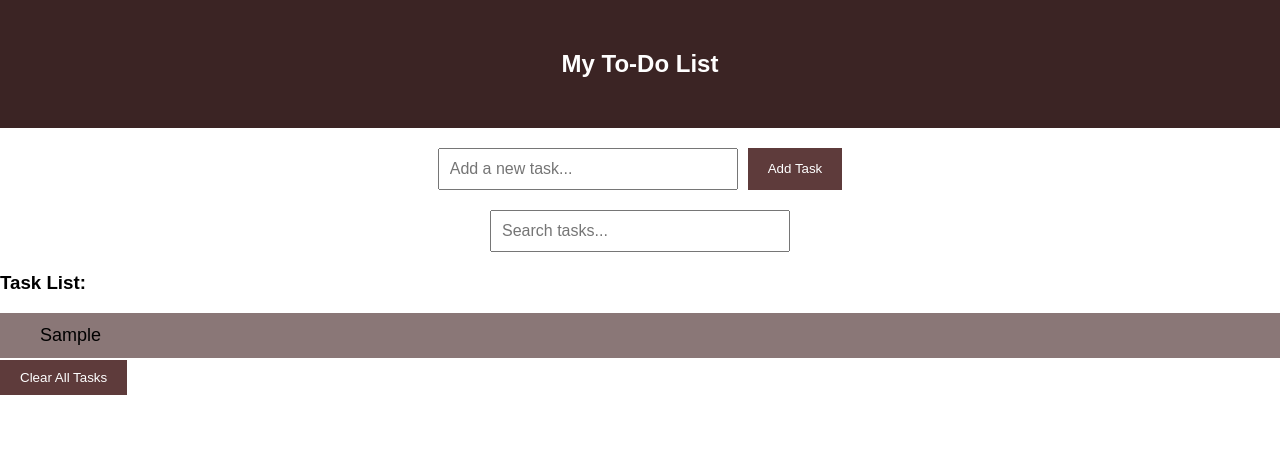
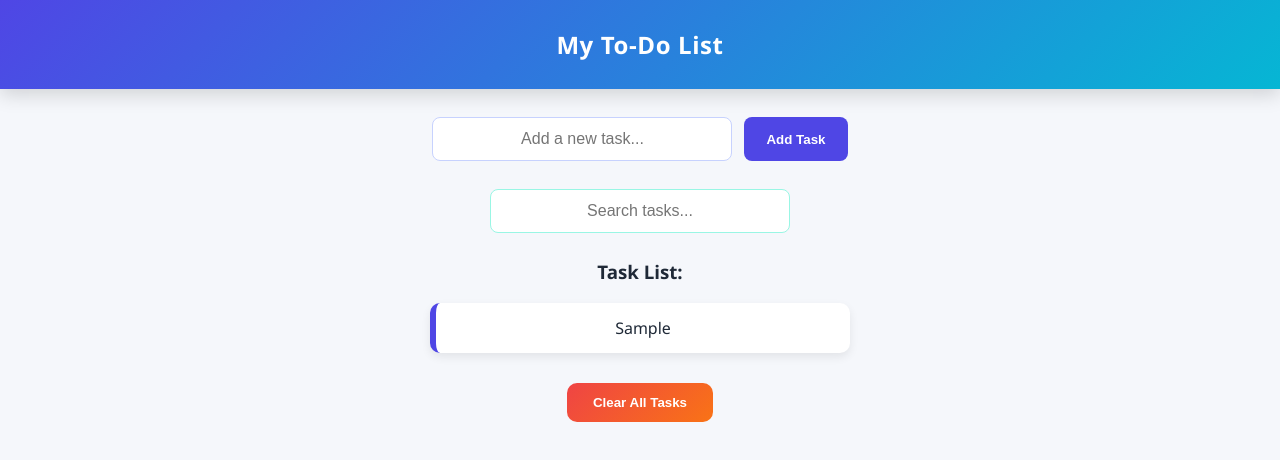
Before and after one commit to swethayuvaraj02/To-do-list, a plain HTML site: page index.html in a window 1280 px wide. Both pictures are taken after typing "Sample" into the empty fields and a click on the button "Add Task". Drawn offline with Linux system fonts and the light colour scheme; no server answers.

Commit message:
Update index.css

```diff
--- a/index.css
+++ b/index.css
@@ -1,14 +1,20 @@
+/* BASE RESET */
+* {
+  box-sizing: border-box;
+  text-align: center
+}
+
 body {
   margin: 0;
   min-width: 250px;
-  font-family: Arial, sans-serif;
+  min-height: 100vh;
+  font-family: "Segoe UI", Inter, system-ui, -apple-system, BlinkMacSystemFont,
+    Arial, sans-serif;
+  background: #f5f7fb;
+  color: #1f2937;
 }
 
-/* Global layout */
-* {
-  box-sizing: border-box;
-}
-
+/* LIST RESET */
 ul {
   margin: 0;
   padding: 0;
@@ -16,78 +22,119 @@ ul {
 
 /* HEADER */
 .header {
-  background-color: #3a2323fd;
-  padding: 30px 40px;
+  background: linear-gradient(135deg, #4f46e5, #06b6d4);
+  padding: 28px 16px;
   color: #ffffff;
   text-align: center;
+  box-shadow: 0 6px 18px rgba(0, 0, 0, 0.15);
 }
 
-
+.header h2 {
+  margin: 0;
+  font-weight: 700;
+  letter-spacing: 0.6px;
+}
 
 /* ADD FORM */
 #add-todo-form {
   display: flex;
   justify-content: center;
-  gap: 10px;
-  margin: 20px 0;
+  gap: 12px;
+  margin: 28px auto;
 }
 
 #add-todo-form input {
   width: 300px;
-  padding: 10px;
+  padding: 12px 14px;
   font-size: 16px;
+  border-radius: 8px;
+  border: 1px solid #c7d2fe;
+}
+
+#add-todo-form input:focus {
+  outline: none;
+  border-color: #4f46e5;
+  box-shadow: 0 0 0 3px rgba(79, 70, 229, 0.25);
 }
 
 #add-todo-form button {
-  padding: 10px 20px;
-  background: #5e3b3b;
+  padding: 12px 22px;
+  background-color: #4f46e5;
   color: #ffffff;
   border: none;
+  border-radius: 8px;
+  font-weight: 600;
   cursor: pointer;
-  transition: 0.3s;
+  transition: transform 0.15s ease, box-shadow 0.15s ease;
 }
 
 #add-todo-form button:hover {
-  background: #bbb;
-  color: #be8686c5;
+  transform: translateY(-2px);
+  box-shadow: 0 6px 14px rgba(79, 70, 229, 0.35);
 }
 
 /* FILTER BAR */
 #filter-todo-input {
   width: 300px;
   display: block;
-  margin: 0 auto 20px auto;
-  padding: 10px;
+  margin: 0 auto 26px;
+  padding: 12px 14px;
   font-size: 16px;
+  border-radius: 8px;
+  border: 1px solid #99f6e4;
 }
 
-/* TASK LIST ITEMS */
+#filter-todo-input:focus {
+  outline: none;
+  border-color: #06b6d4;
+  box-shadow: 0 0 0 3px rgba(6, 182, 212, 0.25);
+}
+
+/* TASK LIST */
 ul li {
   cursor: pointer;
-  padding: 12px 8px 12px 40px;
-  list-style-type: none;
-  background: #472a2aa2;
-  font-size: 18px;
-  transition: 0.2s;
-  position: relative;
-  user-select: none;
-  margin-bottom: 2px;
+  padding: 14px 18px;
+  list-style: none;
+  background: #ffffff;
+  font-size: 16px;
+  color: #1f2937;
+  border-radius: 10px;
+  margin: 0 auto 10px;
+  max-width: 420px;
+  border-left: 6px solid #4f46e5;
+  box-shadow: 0 4px 10px rgba(0, 0, 0, 0.08);
+  transition: transform 0.12s ease, box-shadow 0.12s ease;
 }
+
+ul li:hover {
+  transform: translateY(-2px);
+  box-shadow: 0 8px 18px rgba(0, 0, 0, 0.12);
+}
+
+/* COMPLETED TASK */
+li.checked {
+  text-decoration: line-through;
+  color: #6b7280;
+  background: #ecfeff;
+  border-left-color: #06b6d4;
+  font-weight: 500;
+}
+
+/* CLEAR BUTTON */
 #clear-todos-button {
-  padding: 10px 20px;
-  background: #5e3b3b;
+  display: block;
+  margin: 30px auto;
+  padding: 12px 26px;
+  background: linear-gradient(135deg, #ef4444, #f97316);
   color: #ffffff;
   border: none;
+  border-radius: 10px;
+  font-weight: 600;
   cursor: pointer;
-  transition: 0.3s;
+  transition: transform 0.15s ease, box-shadow 0.15s ease;
 }
-li.checked {
-  text-decoration: line-through;
-  color: rgb(104, 80, 80);
-  font-weight: 600;
-  opacity: 1;
+
+#clear-todos-button:hover {
+  transform: translateY(-2px);
+  box-shadow: 0 6px 14px rgba(239, 68, 68, 0.35);
 }
-li:hover {
-  background: #bbb;
-  color: #be8686c5;
-}
```
